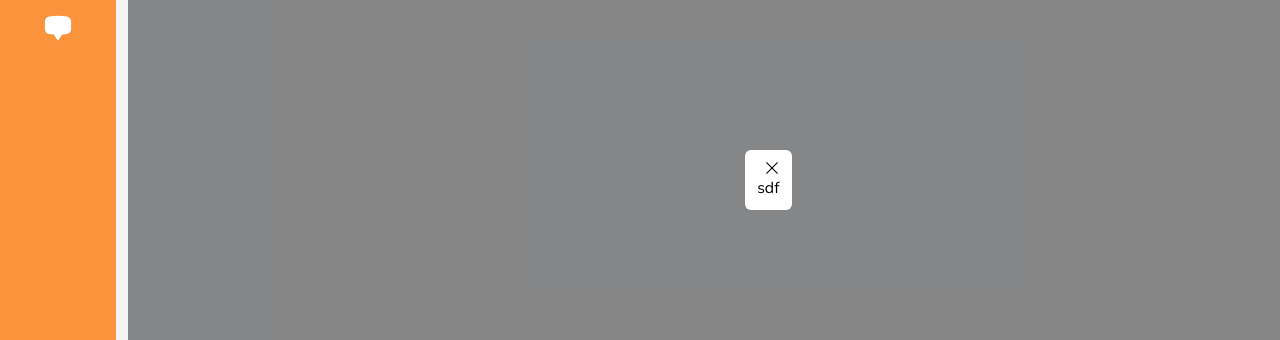
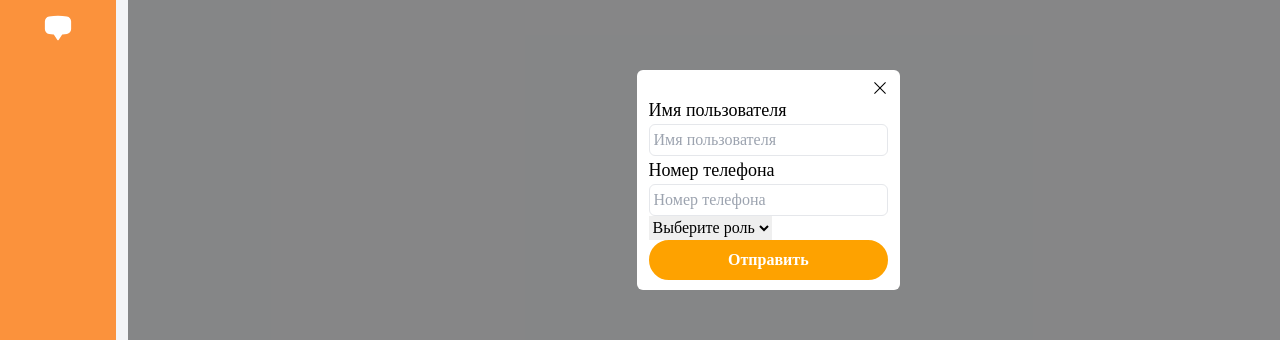
Before and after one commit to ald1k0n/allIn-front, a React (Vite) app: page /users in a window 1280 px wide. Shown: the part 220-560 px from the top of the page. Built offline with nearby package versions, Linux system fonts and the light colour scheme; no server answers.

Commit message:
feat: create user state

```diff
--- a/src/pages/Users/Users.tsx
+++ b/src/pages/Users/Users.tsx
@@ -3,7 +3,7 @@ import { Link } from 'react-router-dom';
 import { toast } from 'react-hot-toast';
 import { useState } from 'react';
 
-import { Button, Loader, Modal, Table } from '@/components';
+import { Button, Loader, Modal, Table, Input } from '@/components';
 import { IUser } from '@/models';
 import { useGetUsersQuery, useUpdateUsersMutation } from '@/redux/services';
 
@@ -12,6 +12,7 @@ export default function Users() {
 	const [isOpen, setIsOpen] = useState(true);
 	const [rowData, setRowData] = useState<IUser>();
 	const [updateUser] = useUpdateUsersMutation();
+	const [user, setUser] = useState(rowData);
 
 	const cols = [
 		{
@@ -59,7 +60,10 @@ export default function Users() {
 			cell: ({ row }: { row: { original: IUser } }) => {
 				return (
 					<Button
-						onClick={() => setRowData(row.original)}
+						onClick={() => {
+							setRowData(row.original)
+							setIsOpen(true)
+						}}
 						styles='default'>
 						Изменить
 					</Button>
@@ -82,7 +86,35 @@ export default function Users() {
 					data={users?.data as IUser[]}
 				/>
 			</main>
-			{isOpen && <Modal setIsOpen={setIsOpen}>sdf</Modal>}
+			{isOpen && <Modal setIsOpen={setIsOpen}>
+				<div>
+					<Input
+						input_size={"medium"}
+						defaultValue={rowData?.name}
+						value={user?.name}
+						onChange={(e) => setUser({ ...user, name: e.target.value })}
+						type="text"
+						placeholder={"Имя пользователя"}
+						label={"Имя пользователя"}/>
+
+					<Input
+						input_size={"medium"}
+						defaultValue={rowData?.phone}
+						value={user?.phone}
+						onChange={(e) => setUser({ ...user, phone: e.target.value })}
+						type="text"
+						placeholder={"Номер телефона"}
+						label={"Номер телефона"}/>
+
+					<select name="" id="" defaultValue={user?.role} onChange={(e) => setUser({ ...user, role: e.target.value })}>
+						<option value="" selected={true} disabled={true}>Выберите роль</option>
+						<option value="admin">Админ</option>
+						<option value="client">Клиент</option>
+					</select>
+
+					<Button styles={"default"} onClick={() => {console.log(user)}}>Отправить</Button>
+				</div>
+			</Modal>}
 		</>
 	);
 }
```
